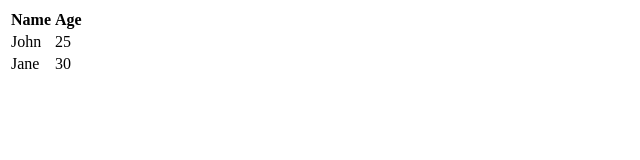
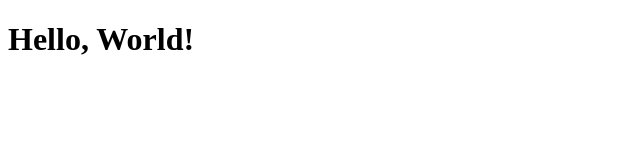
Before and after one commit to Thamizh51/Branch, a plain HTML site: page index.html in a window 1280 px wide. Shown: the whole page, without its empty margins (0-640 px from the left). Drawn offline with Linux system fonts and the light colour scheme.

Commit message:
file changed in main branch

```diff
--- a/index.html
+++ b/index.html
@@ -6,19 +6,6 @@
     <title>Document</title>
 </head>
 <body>
-    <table>
-        <tr>
-            <th>Name</th>
-            <th>Age</th>
-        </tr>
-        <tr>
-            <td>John</td>
-            <td>25</td>
-        </tr>
-        <tr>
-            <td>Jane</td>
-            <td>30</td>
-        </tr>
-    </table>
+    <h1>Hello, World!</h1>
 </body>
 </html>
```
